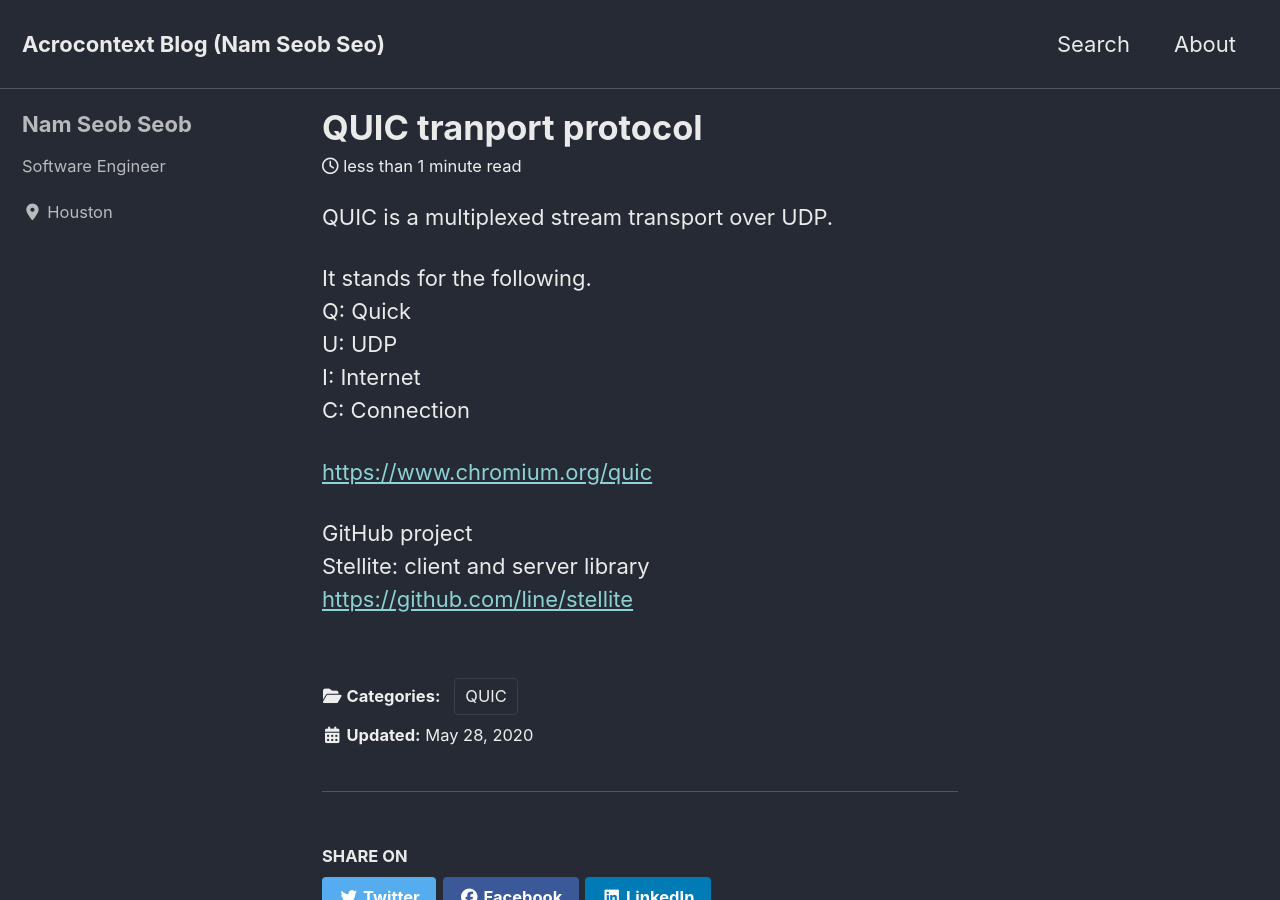
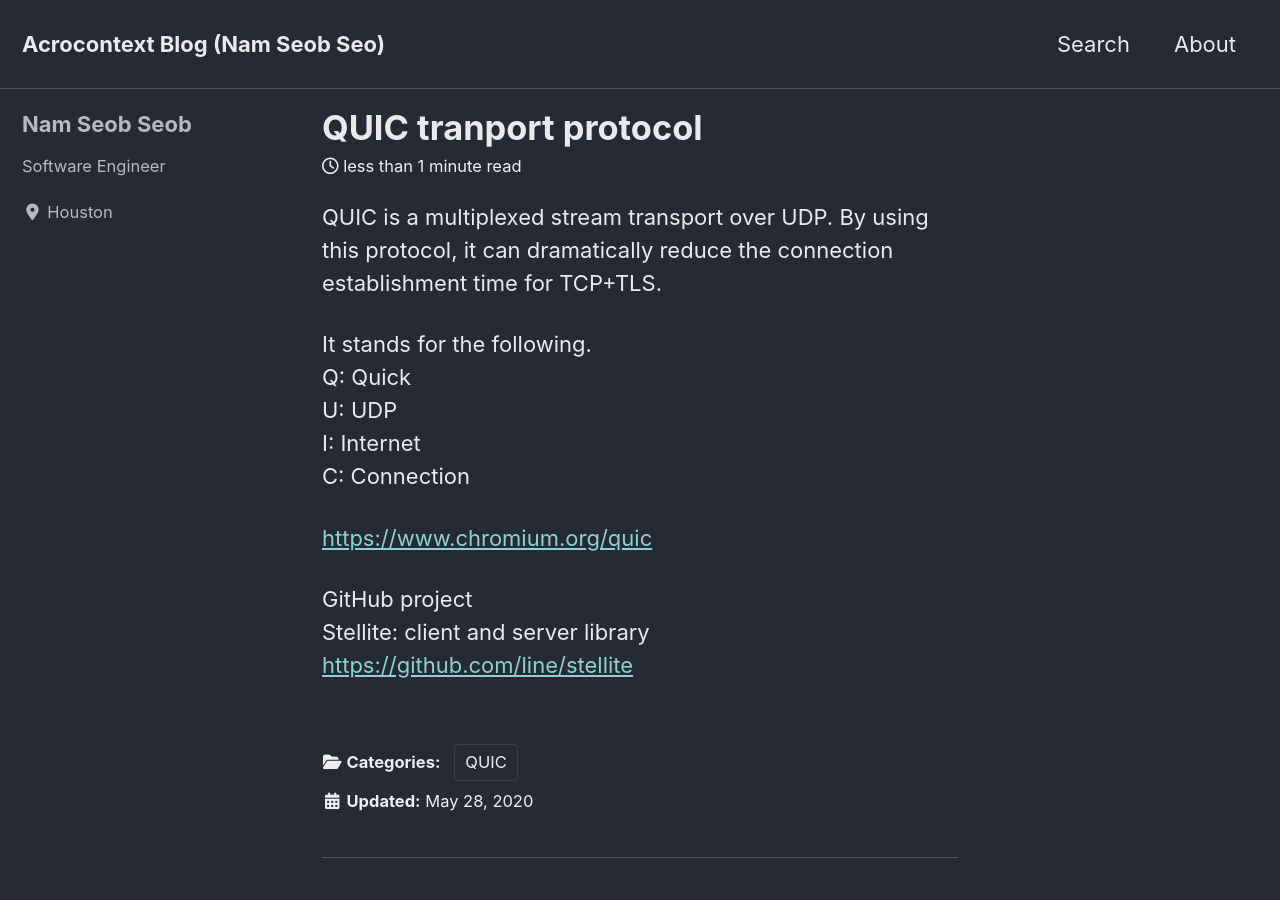
Before and after one commit to nsclass/nsclass.github.io, a Jekyll site: the page built from _posts/2020-05-28-QUIC-next-communication-protocol.md, in a window 1280 px wide and 900 px high. Built offline with Jekyll 4.4.1, drawn with Linux system fonts in a browser that asks for light colours; cached includes are drawn as plain includes; nearby versions of some CDN libraries.

Commit message:
QUIC protocol

```diff
--- a/_posts/2020-05-28-QUIC-next-communication-protocol.md
+++ b/_posts/2020-05-28-QUIC-next-communication-protocol.md
@@ -12,7 +12,7 @@ categories:
 permalink: "2020/05/28/quic-transport-protocol"
 ---
 
-QUIC is a multiplexed stream transport over UDP.
+QUIC is a multiplexed stream transport over UDP. By using this protocol, it can dramatically reduce the connection establishment time for TCP+TLS.
 
 It stands for the following.
 Q: Quick
```
